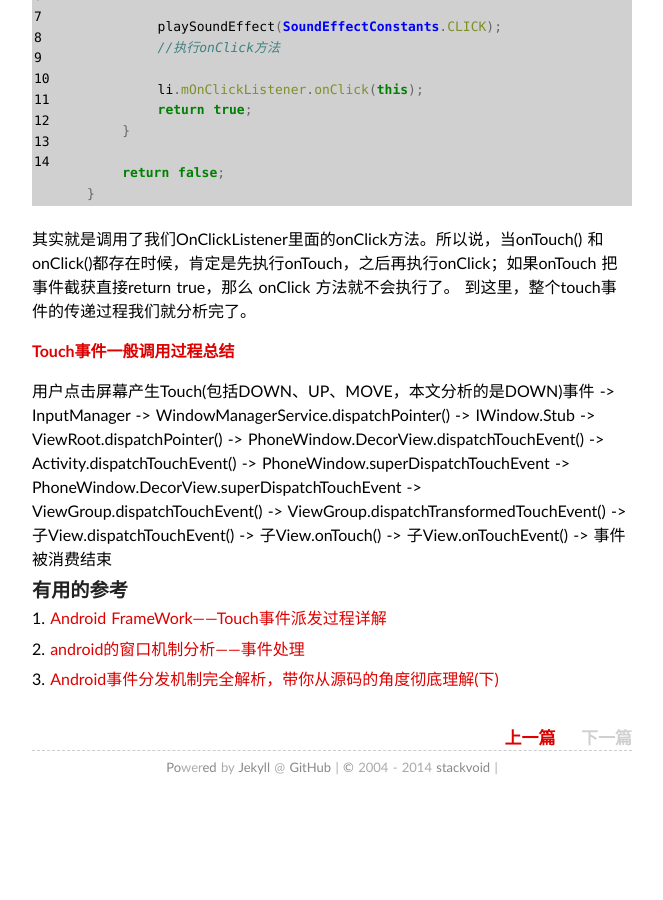
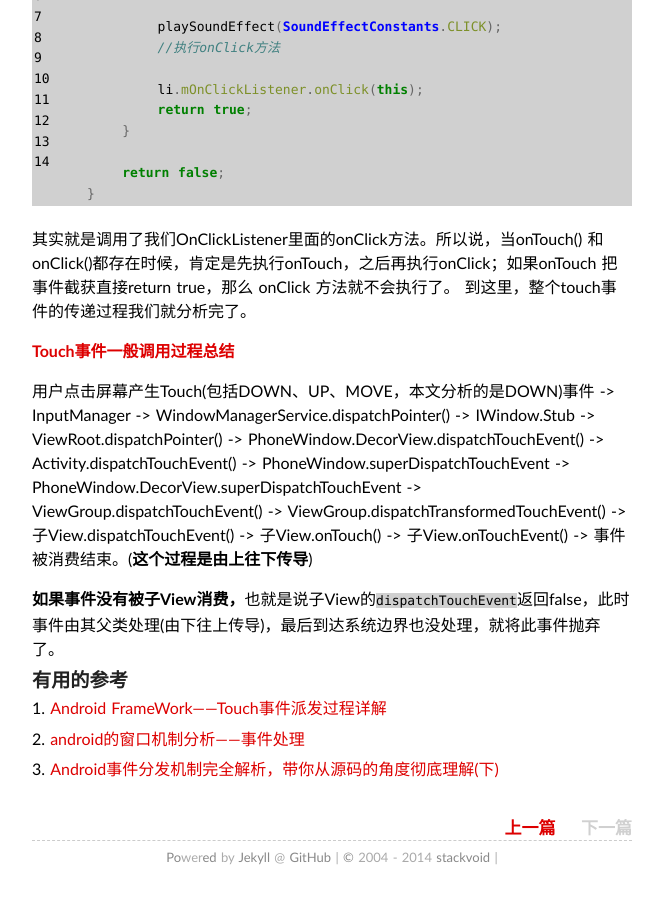
Before and after one commit to JefferyWong/stackvoid.github.io, a Jekyll site: the page built from _posts/2014-09-30-details-dispatch-onTouch-Event-in-Android.md, in a window 1280 px wide and 900 px high, scrolled down 9083 px. Shown: the whole window, without its empty margins (308-971 px from the left). Built offline with Jekyll 4.4.1, drawn with Linux system fonts in a browser that asks for light colours; some web fonts are replaced; Markdown is read by kramdown in place of the engine named in the settings; comment, search, counter and statistics services are not loaded; before the commit the page ends 9893 px from its top, so only the background shows below that.

Commit message:
Update 2014-09-30-details-dispatch-onTouch-Event-in-Android.md

```diff
--- a/_posts/2014-09-30-details-dispatch-onTouch-Event-in-Android.md
+++ b/_posts/2014-09-30-details-dispatch-onTouch-Event-in-Android.md
@@ -319,8 +319,9 @@ public boolean performClick() {
 
 [**Touch事件一般调用过程总结**]()
 
-用户点击屏幕产生Touch(包括DOWN、UP、MOVE，本文分析的是DOWN)事件 -> InputManager -> WindowManagerService.dispatchPointer() -> IWindow.Stub -> ViewRoot.dispatchPointer() -> PhoneWindow.DecorView.dispatchTouchEvent() -> Activity.dispatchTouchEvent() -> PhoneWindow.superDispatchTouchEvent -> PhoneWindow.DecorView.superDispatchTouchEvent -> ViewGroup.dispatchTouchEvent() -> ViewGroup.dispatchTransformedTouchEvent() -> 子View.dispatchTouchEvent() -> 子View.onTouch() -> 子View.onTouchEvent() -> 事件被消费结束
+用户点击屏幕产生Touch(包括DOWN、UP、MOVE，本文分析的是DOWN)事件 -> InputManager -> WindowManagerService.dispatchPointer() -> IWindow.Stub -> ViewRoot.dispatchPointer() -> PhoneWindow.DecorView.dispatchTouchEvent() -> Activity.dispatchTouchEvent() -> PhoneWindow.superDispatchTouchEvent -> PhoneWindow.DecorView.superDispatchTouchEvent -> ViewGroup.dispatchTouchEvent() -> ViewGroup.dispatchTransformedTouchEvent() -> 子View.dispatchTouchEvent() -> 子View.onTouch() -> 子View.onTouchEvent() -> 事件被消费结束。(**这个过程是由上往下传导**)
 
+**如果事件没有被子View消费，**也就是说子View的`dispatchTouchEvent`返回false，此时事件由其父类处理(由下往上传导)，最后到达系统边界也没处理，就将此事件抛弃了。
 
 ###有用的参考
 
```
